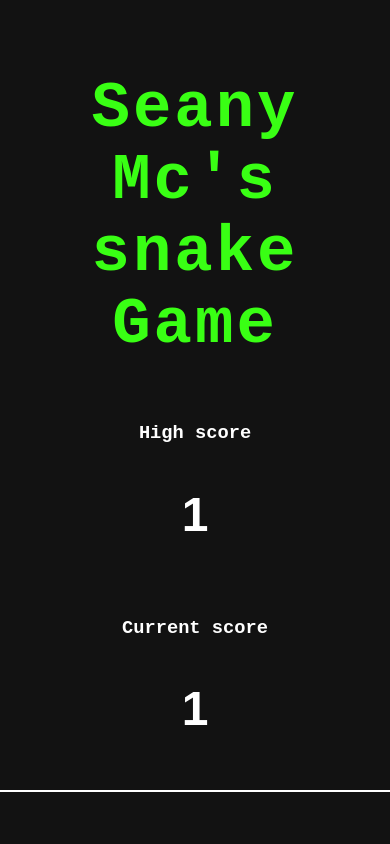
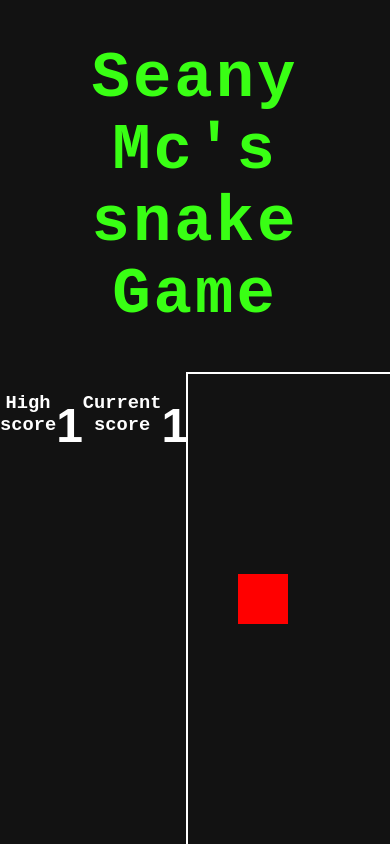
Before and after one commit to SeanMcElroy97/snakegame, a React (Create React App) app: page / in a window 390 px wide. Shown: the top 844 px of the page. Built offline with nearby package versions, Linux system fonts and the light colour scheme.

Commit message:
added smooth scrolling

```diff
--- a/src/App.css
+++ b/src/App.css
@@ -1,3 +1,7 @@
+html {
+  scroll-behavior: smooth;
+}
+
 body {
   background: #121212;
   margin: 30px 0;
@@ -92,3 +96,11 @@ body {
   display: flex;
   flex-direction: column;
 }
+
+@media screen and (max-width: 1024px) {
+  /* Laptop */
+  .gameContainer {
+    display: flex;
+    flex-direction: row;
+  }
+}
--- a/src/App.js
+++ b/src/App.js
@@ -14,6 +14,7 @@ function App() {
   useEffect(()=>{
     const storedHighScore=localStorage.getItem('highScore')
     if(storedHighScore != null) setHighScore(storedHighScore)
+
   }, [])
 
   if (score>highScore){
@@ -22,14 +23,16 @@ function App() {
     // Set local stoprage
   }
   return (
+    <>
+      <Header/>
       <div className="gameContainer">
-    <Header/>
       <h3 className="highScoretext">High score</h3>
       <Counter score={highScore}/>
       <h3 className="highScoretext">Current score</h3>
       <Counter score={score}/>
       {gameOver?<GameOver endGame={endGame}/>:<Board score={score} setScore={setScore} endGame={endGame}/>}
       </div>
+    </>
   )
 }
 
--- a/src/components/Board.jsx
+++ b/src/components/Board.jsx
@@ -20,6 +20,7 @@ export default function Board({score, setScore, endGame}) {
             // ArrowLeft
             // ArrowRight
             // console.log(e.key)
+            e.preventDefault()
             if (e.key=="ArrowUp" || e.key=="ArrowDown" || e.key=="ArrowLeft" || e.key=="ArrowRight"){
                 setCurrentDirection(e.key)
             }
@@ -29,6 +30,7 @@ export default function Board({score, setScore, endGame}) {
     useEffect(() => {
         setSnake(new LinkedList(3,3))
         setScore(0)
+        window.scrollTo(0,document.body.scrollHeight);
     }, []);
 
     useInterval(() => {
```
Lines whose indentation alone changed are shown as unchanged.
